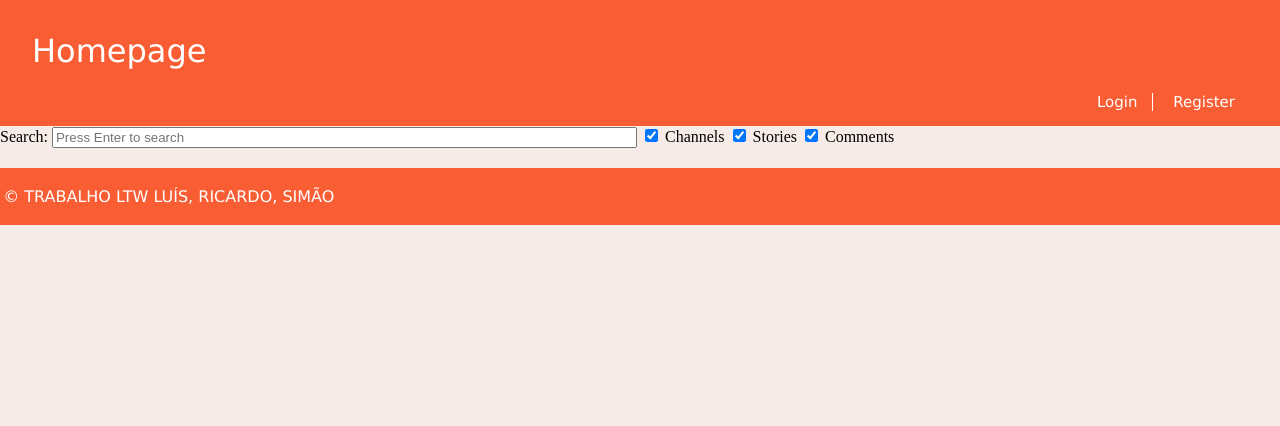
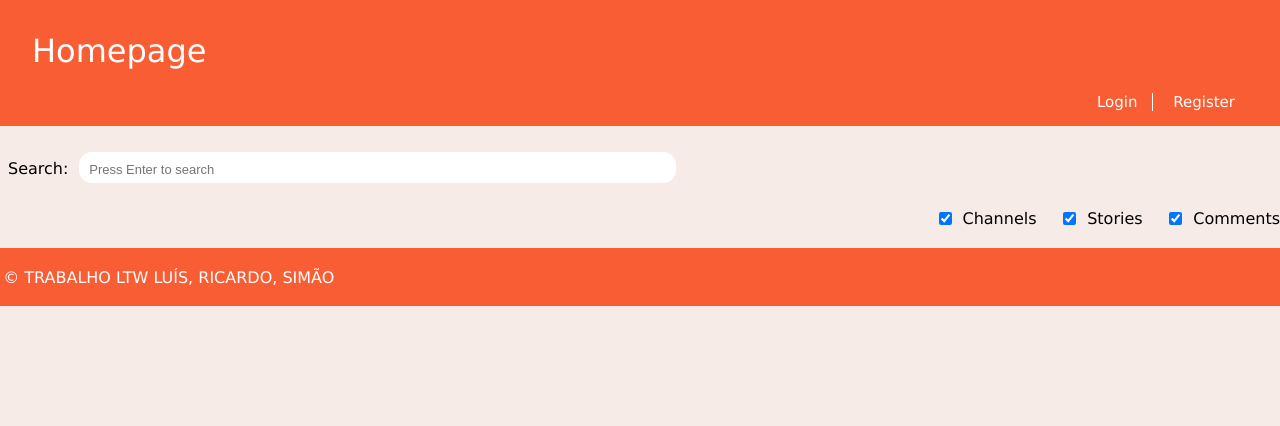
Before and after one commit to LuisAlvelaMendes/LTW, a PHP site: page /pages/search.php in a window 1280 px wide. Shown: the top 426 px of the page. Run offline with PHP 8.4, Linux system fonts and the light colour scheme; some libraries are stand-ins or nearby versions.

Commit message:
Added CSS to search.php

```diff
--- a/css/common.css
+++ b/css/common.css
@@ -211,6 +211,11 @@ body > #messages .success {
 	flex-direction: row;
 	justify-content: space-between;
 	margin-top: 20px;
+	margin-left: 0.5em;
+}
+
+#searchButton .fa-search {
+	padding-right: 10px;
 }
 
 .button {
--- a/css/search.css
+++ b/css/search.css
@@ -1,24 +1,63 @@
+label {
+    font-family: Verdana, sans-serif;
+
+    margin-left: 0.5em;
+}
+
+#search {
+    margin: 2em 0 2em 0.5em;
+
+    border:none;
+    border-radius: 13px;
+
+    padding-left: 15px;
+    padding: 0.8em 0.8em 0.5em 0.8em;
+
+    font-size: 13px;
+    font-family: Arial, sans-serif;
+}
+
+#search:focus {
+    outline: none;
+}
+
+#CBs {
+    display:flex;
+    flex-direction: row;
+    justify-content: end;
+    margin-left: 0.5em;
+}
+
+#searchStories {
+    margin-left: 2em;
+}
+
+#searchComments {
+    margin-left: 2em;
+}
+
 button{
+    border: none;
+    border-radius: 13px;
+
 	margin: 1em 0.5em 0em 0.5em;
-    width: 100%;
+    width: 99%;
+
+    cursor: pointer;
 }
 
 button:focus {
 	outline: none;
 }
 
- button:hover {
-	border: 2px solid #a5a5a5;
-}
-
 .story{
-    background-color: #528dc3;
+    background-color: #1B4963;
 }
 
 .channel{
-    background-color: #cc3c3c;
+    background-color: #62B6CB;
 }
 
 .comment{
-    background-color: #339c12;
+    background-color: #BEE9E8;
 }
--- a/pages/search.php
+++ b/pages/search.php
@@ -15,5 +15,4 @@
     draw_searchbar();
 
     draw_footer();
-
 ?>
--- a/templates/tpl_homepage.php
+++ b/templates/tpl_homepage.php
@@ -13,7 +13,7 @@
 
 	<section id = "homepage_buttons">
 		<div id="left">
-			<button id="searchButton" class="button" type='submit' onclick="window.location.href='../pages/search.php'">Search</button>
+			<button id="searchButton" class="button" type='submit' onclick="window.location.href='../pages/search.php'"><i class="fas fa-search"></i>Search</button>
 		</div>
 
 		<?php if(isset($_SESSION['username'])) { ?>
--- a/templates/tpl_search.php
+++ b/templates/tpl_search.php
@@ -1,14 +1,17 @@
 <?php // Draws search page ?>
 <?php function draw_searchbar() { ?>
     <script src="../scripts/search.js" defer></script>
+
     <link rel="stylesheet" href="../css/search.css">
-    <label>Search:
-        <input id="search" name="pattern" type="text" placeholder="Press Enter to search" size="70">
-    </label>
-    <input type="checkbox" id="searchChannels" checked> Channels
-    <input type="checkbox" id="searchStories" checked> Stories
-    <input type="checkbox" id="searchComments" checked> Comments
 
-    <section id="matches">
-    </section>
+    <label>Search:</label>
+    <input id="search" name="pattern" type="text" placeholder="Press Enter to search" size="70">
+
+    <div id="CBs">
+        <input type="checkbox" id="searchChannels" checked><label>Channels</label>
+        <input type="checkbox" id="searchStories" checked><label>Stories</label>
+        <input type="checkbox" id="searchComments" checked><label>Comments</label>
+    </div>
+
+    <section id="matches"></section>
 <?php } ?>
```
